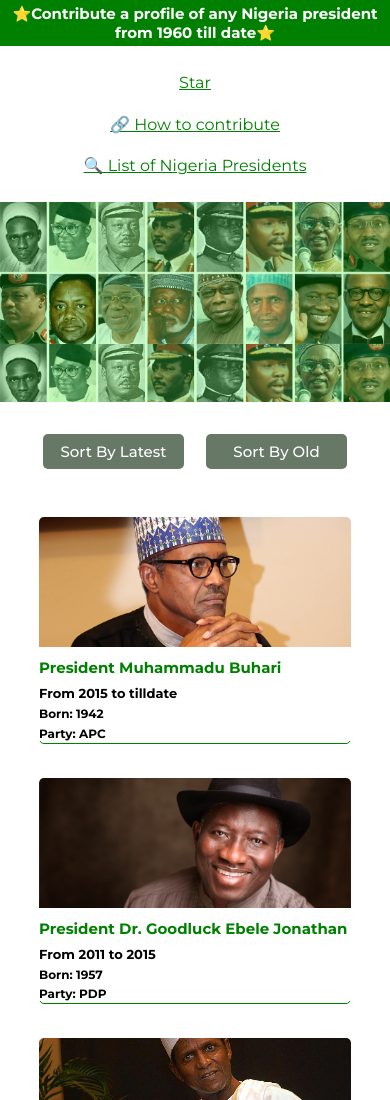
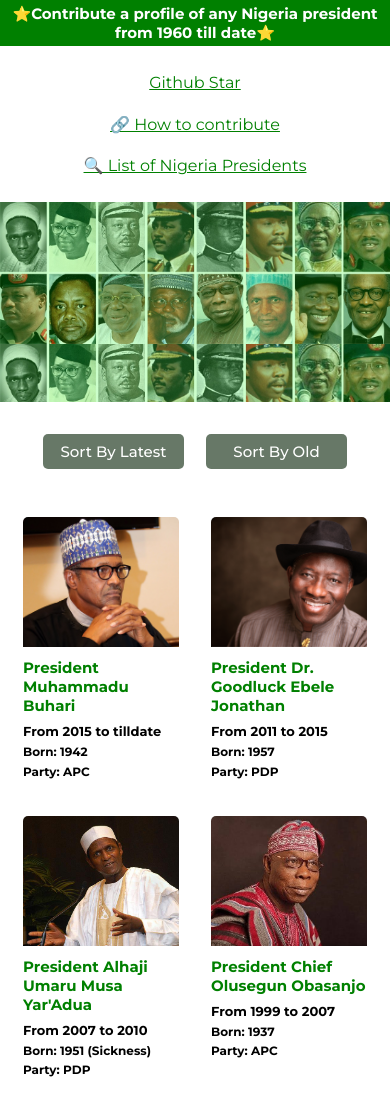
Before and after one commit to unclebay143/nigeria-presidents, a plain HTML site: page index.html in a window 390 px wide. Shown: the top 1100 px of the page. Drawn offline with Linux system fonts and the light colour scheme.

Commit message:
fix: card layout

```diff
--- a/assets/css/card.css
+++ b/assets/css/card.css
@@ -105,13 +105,14 @@
     height: auto;
   }
 
-  /* ? is there a need for read more button on small devices */
   .read-more {
+    height: 40%;
+    /* ? is there a need for read more button on small devices */
     /* display: none; */
   }
 }
 
-@media (max-width: 400px) {
+@media (max-width: 320px) {
   .card {
     width: 80%;
   }
--- a/index.html
+++ b/index.html
@@ -50,7 +50,7 @@
       <!-- Github star counter -->
       <a class="github-button nav-items" href="https://github.com/unclebay143/nigeria-presidents"
         data-color-scheme="no-preference: light; light: light; dark: dark;" data-icon="octicon-star"
-        data-show-count="true" aria-label="Star unclebay143/nigeria-presidents on GitHub">Star</a>
+        data-show-count="true" aria-label="Star unclebay143/nigeria-presidents on GitHub">Github Star</a>
       <a href="https://github.com/unclebay143/nigeria-presidents#readme" class="nav-items" target="_blank"
         rel="noopener noreferrer">🔗 How to contribute</a>
       <a href="https://www.google.com/search?q=list+of+nigerian+presidents+from+1960+till+date" class="nav-items"
```
